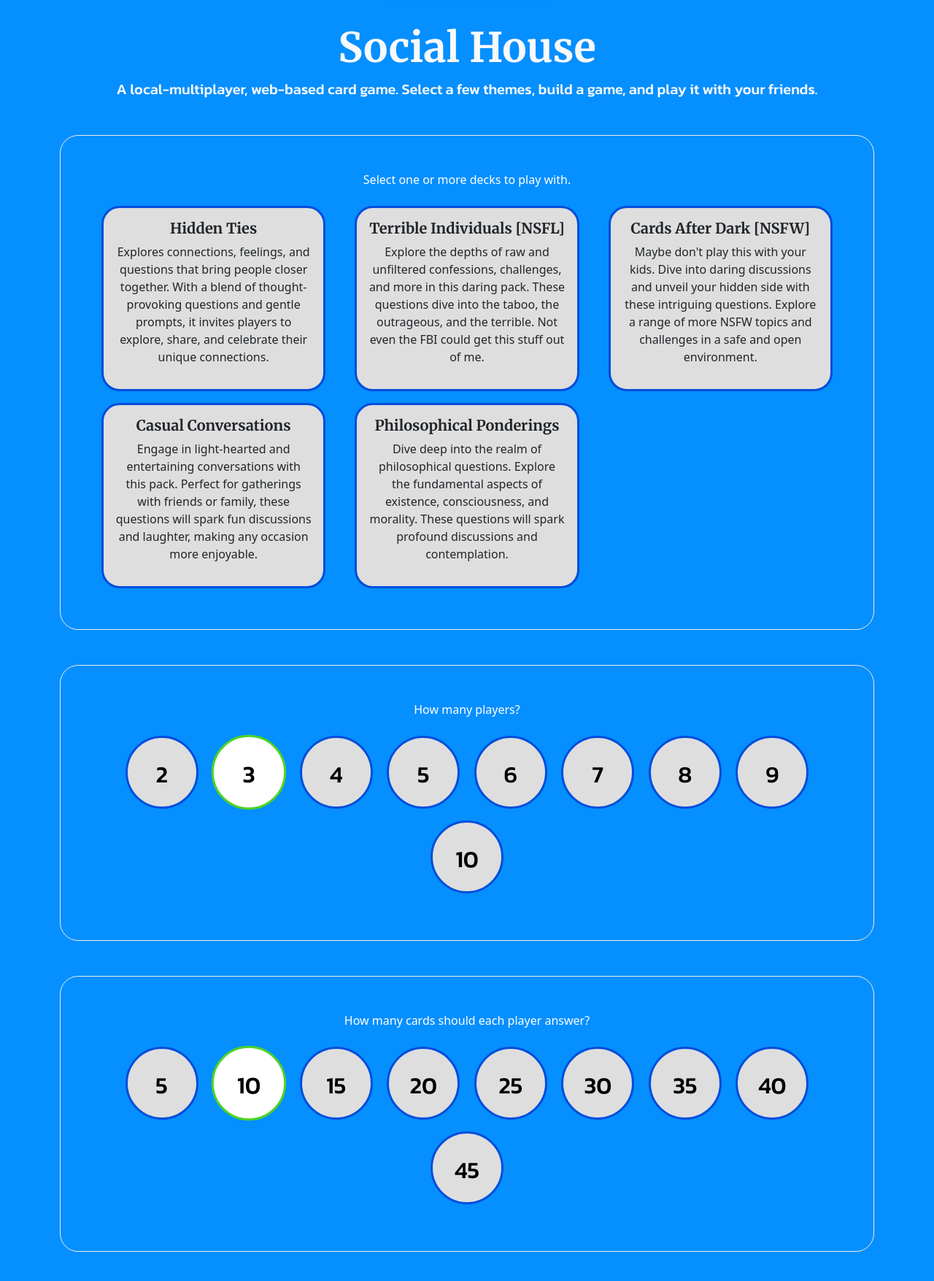
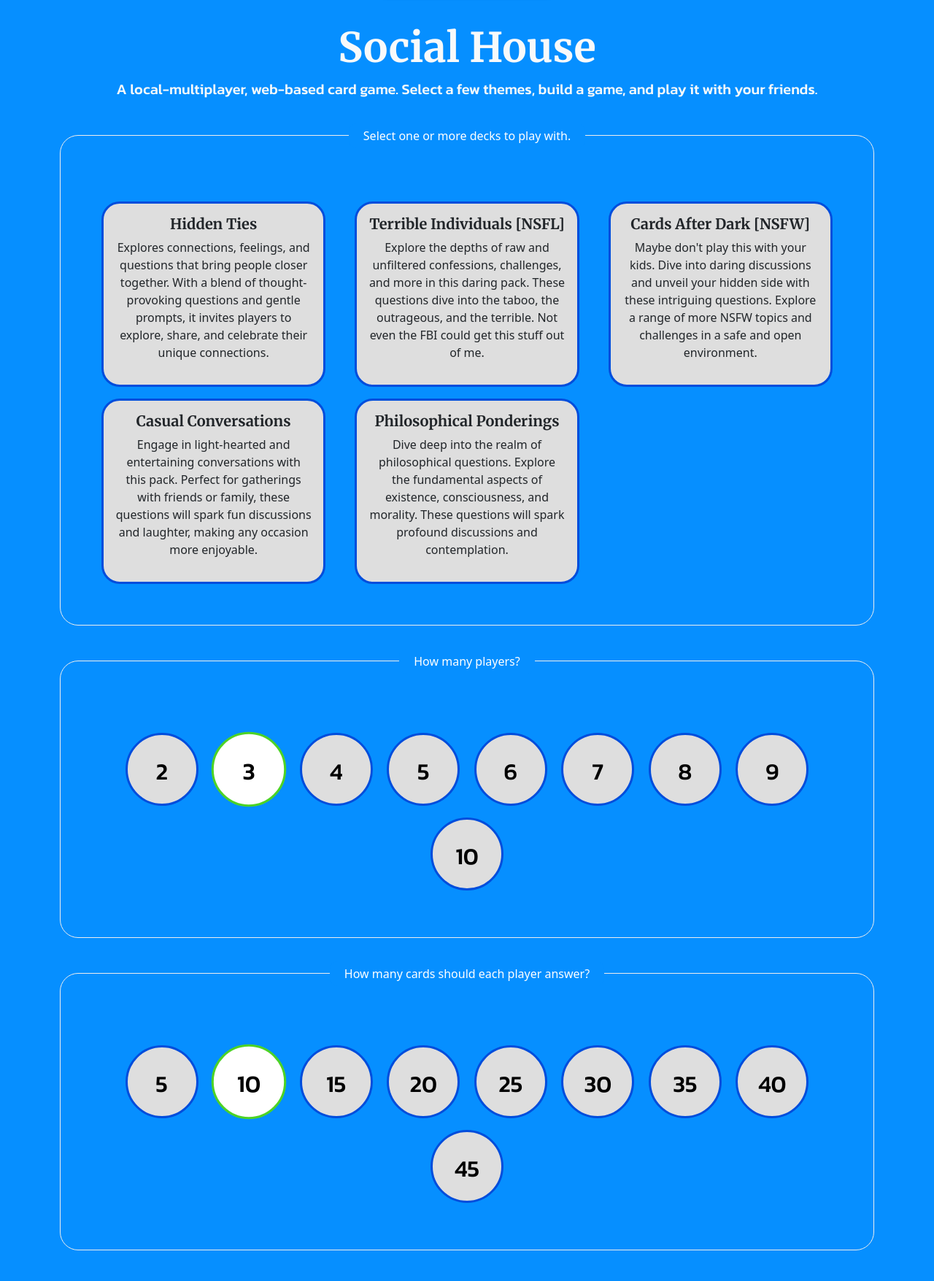
Before and after one commit to coopersully/hidden_ties, a Flask app: page / in a window 1280 px wide. Shown: the part 64-1819 px from the top of the page at 73% size. Run offline with Flask 3, Linux system fonts and the light colour scheme; some libraries are stand-ins or nearby versions.

Commit message:
Fix section labels

```diff
--- a/static/css/styles.css
+++ b/static/css/styles.css
@@ -140,3 +140,14 @@
 .svg-bottom {
     margin-bottom: -5px;
 }
+
+.label-top-center {
+    position: relative;
+    text-align: center;
+    top: -65px;
+    margin: 0 auto;
+    display: table;
+    background-color: var(--theme03);
+    padding: 5px 20px;
+    border-radius: 10px;
+}
```
